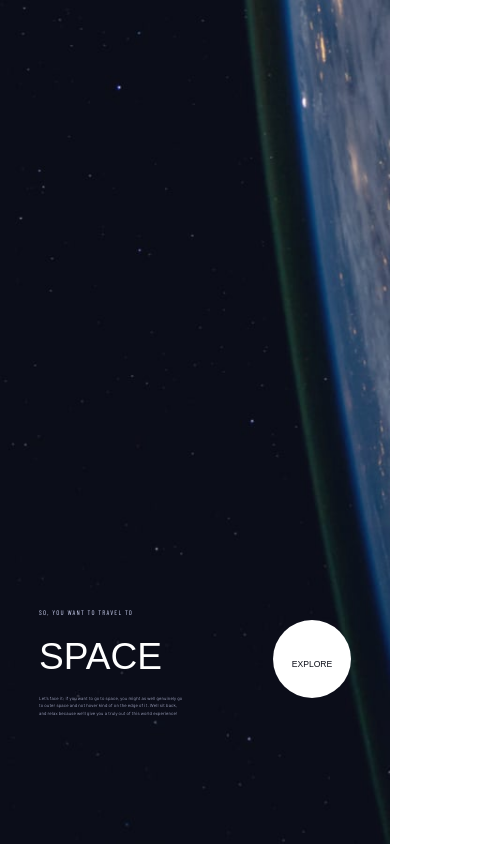
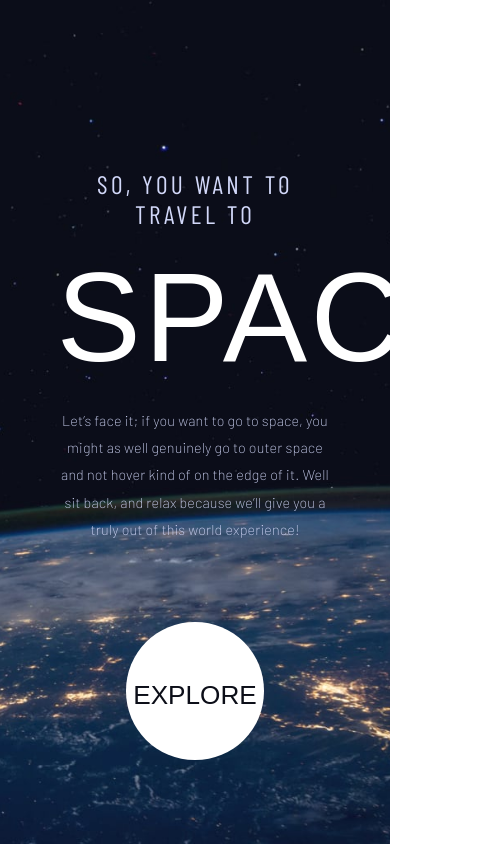
Before and after one commit to ayrtton/space-tourism-website, a React (Vite) app: page / in a window 390 px wide. Shown: the whole page, 493 px wide, since content can reach past the window. Built offline with nearby package versions, Linux system fonts and the light colour scheme; a web font is replaced by a local one.

Commit message:
Design the tablets homepage

```diff
--- a/src/assets/css/main.css
+++ b/src/assets/css/main.css
@@ -33,29 +33,30 @@
   margin-bottom: 15vh;
 }
 .home .hero__content {
-  width: 47%;
+  width: 50%;
 }
 .home .hero__content-message {
   font-family: "Barlow Condensed", sans-serif;
   text-transform: uppercase;
-  font-size: 1.7vw;
+  font-size: clamp(3vh, 1.8vw, 2.5rem);
   font-weight: 200;
-  letter-spacing: 0.32vw;
+  letter-spacing: 0.4vh;
 }
 .home .hero__content-title {
   padding: 1.8vh 0 2vh;
   font-family: "Bellefair", sans-serif;
   text-transform: uppercase;
   color: hsl(0, 0%, 100%);
-  font-size: 9.5vw;
+  font-size: clamp(15vh, 9vw, 15rem);
+  letter-spacing: 0.4vh;
   font-weight: 500;
 }
 .home .hero__content-text {
   font-family: "Barlow", sans-serif;
-  font-size: 1.15vw;
-  font-weight: 300;
+  font-size: clamp(1.7vh, 1vw, 2rem);
+  font-weight: 200;
   letter-spacing: 0.04vw;
-  line-height: 170%;
+  line-height: 190%;
 }
 .home .hero__button {
   display: flex;
@@ -71,7 +72,7 @@
   outline: 0 solid rgba(255, 255, 255, 0.7);
   color: hsl(230, 35%, 7%);
   font-family: "Bellefair", sans-serif;
-  font-size: 2.2vw;
+  font-size: clamp(3.1vh, 2vw, 3rem);
   text-transform: uppercase;
   padding-top: 1vh;
 }
@@ -81,6 +82,27 @@
   cursor: pointer;
 }
 
+@media (max-width: 900px) and (orientation: portrait) {
+  .home {
+    background-image: url("../images/home/background-home-tablet.jpg");
+  }
+  .home .hero {
+    height: 70%;
+    flex-direction: column;
+    margin-bottom: 10vh;
+  }
+  .home .hero__content {
+    width: 100%;
+    text-align: center;
+    padding: 0 4.5vw;
+  }
+  .home .hero__content-message {
+    font-weight: 100;
+  }
+  .home .hero__button {
+    width: 44%;
+  }
+}
 body {
   color: hsl(231, 77%, 90%);
 }/*# sourceMappingURL=main.css.map */
--- a/src/assets/sass/pages/_home.scss
+++ b/src/assets/sass/pages/_home.scss
@@ -11,14 +11,14 @@
         margin-bottom: 15vh;
 
         &__content {
-            width: 47%;
+            width: 50%;
 
             &-message {
                 font-family: 'Barlow Condensed', sans-serif;
                 text-transform: uppercase;
-                font-size: 1.7vw;
+                font-size: clamp(3vh, 1.8vw, 2.5rem);
                 font-weight: 200;
-                letter-spacing: .32vw;
+                letter-spacing: .4vh;
             }
 
             &-title {
@@ -26,16 +26,17 @@
                 font-family: 'Bellefair', sans-serif;
                 text-transform: uppercase;
                 color: $white;
-                font-size: 9.5vw;
+                font-size: clamp(15vh, 9vw, 15rem);
+                letter-spacing: .4vh;
                 font-weight: 500;
             }
 
             &-text {
                 font-family: 'Barlow', sans-serif;
-                font-size: 1.15vw;
-                font-weight: 300;
+                font-size: clamp(1.7vh, 1vw, 2rem);
+                font-weight: 200;
                 letter-spacing: .04vw;
-                line-height: 170%;
+                line-height: 190%;
             }
         }
 
@@ -48,7 +49,7 @@
             outline: 0 solid rgba(255, 255, 255, 0.7);
             color: $very_dark_navy;
             font-family: 'Bellefair', sans-serif;
-            font-size: 2.2vw;
+            font-size: clamp(3.1vh, 2vw, 3rem);
             text-transform: uppercase;
             padding-top: 1vh;
 
@@ -61,3 +62,29 @@
 
     }
 }
+
+@media (max-width: 900px) and (orientation: portrait) {
+    .home {
+        background-image: url('../images/home/background-home-tablet.jpg');
+
+        .hero {
+            height: 70%;
+            flex-direction: column;
+            margin-bottom: 10vh;
+
+            &__content {
+                width: 100%;
+                text-align: center;
+                padding: 0 4.5vw;
+
+                &-message {
+                    font-weight: 100;
+                }
+            }
+
+            &__button {
+                width: 44%;
+            }
+        }
+    }
+}
```
Also changed, not shown: 1 other file (tests, documents, lock files or other folders).
